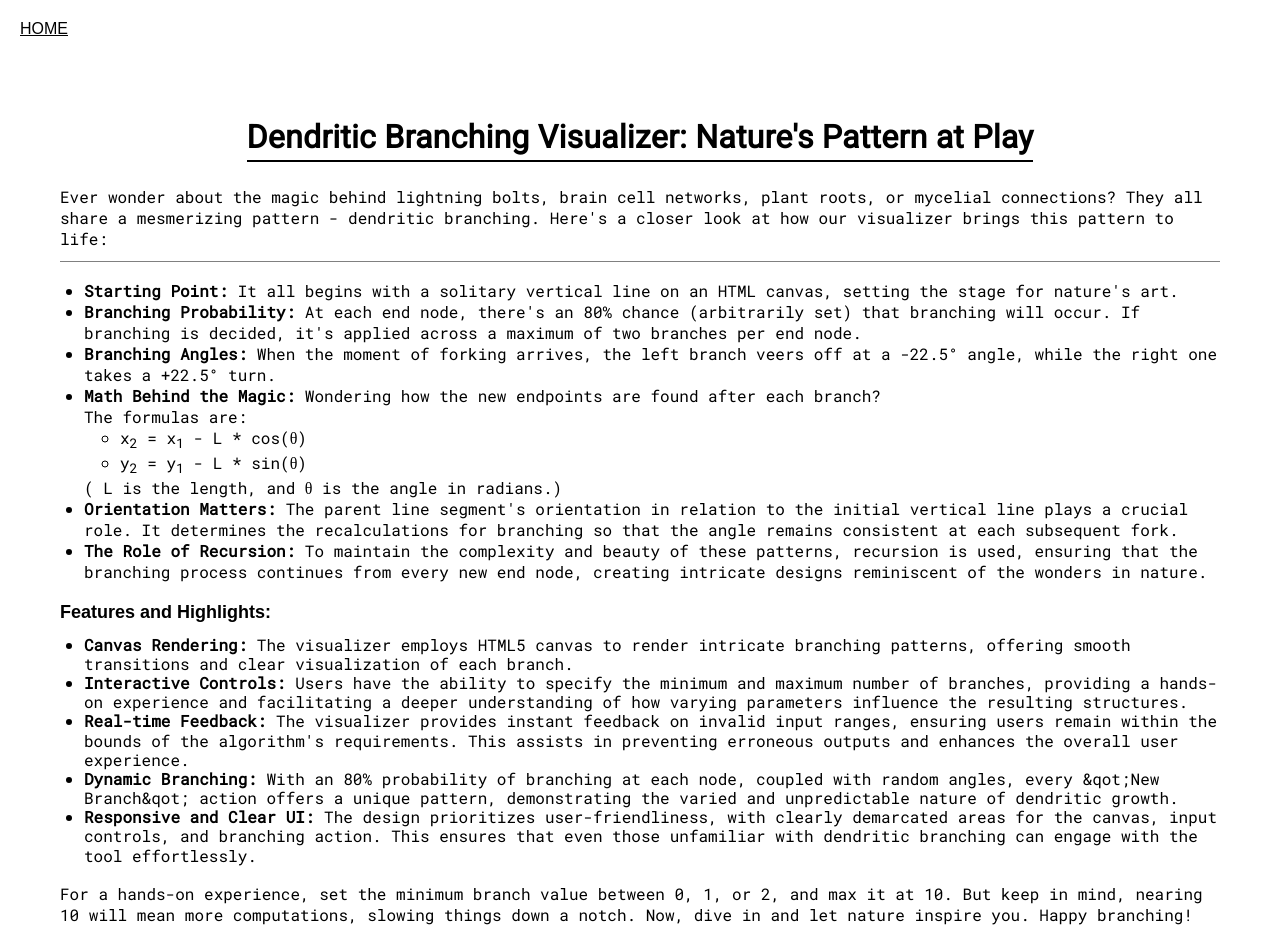
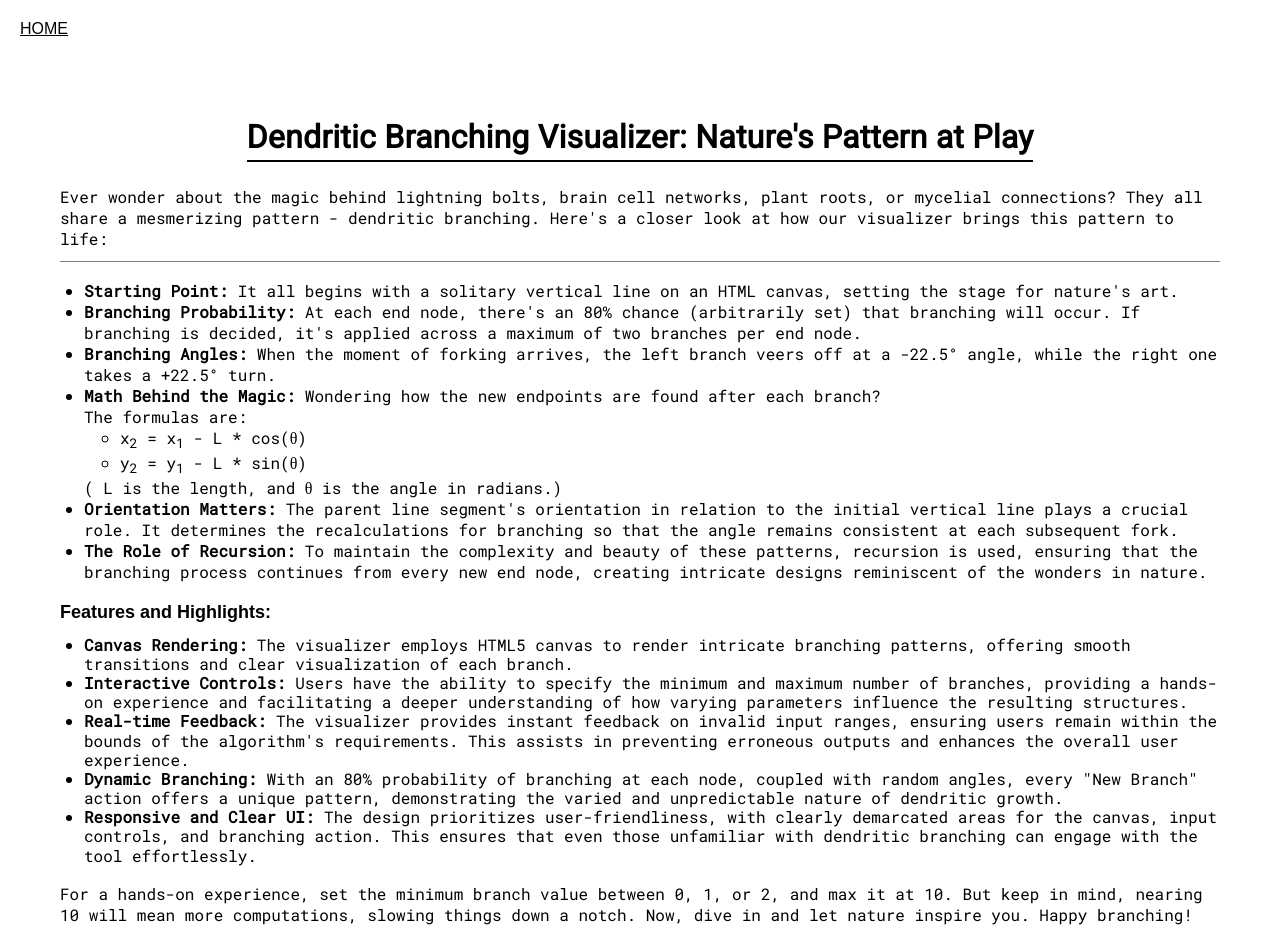
Before and after one commit to dvoranii/personal-projects-site, a React (Vite) app: page /project3 in a window 1280 px wide. Shown: the top 942 px of the page. Built offline with nearby package versions, Linux system fonts and the light colour scheme.

Commit message:
fixed typo

```diff
--- a/src/views/Project3/index.jsx
+++ b/src/views/Project3/index.jsx
@@ -81,7 +81,7 @@ function Project3() {
           </li>
           <li>
             <b>Dynamic Branching:</b> With an 80% probability of branching at
-            each node, coupled with random angles, every &qot;New Branch&qot;
+            each node, coupled with random angles, every &quot;New Branch&quot;
             action offers a unique pattern, demonstrating the varied and
             unpredictable nature of dendritic growth.
           </li>
```
